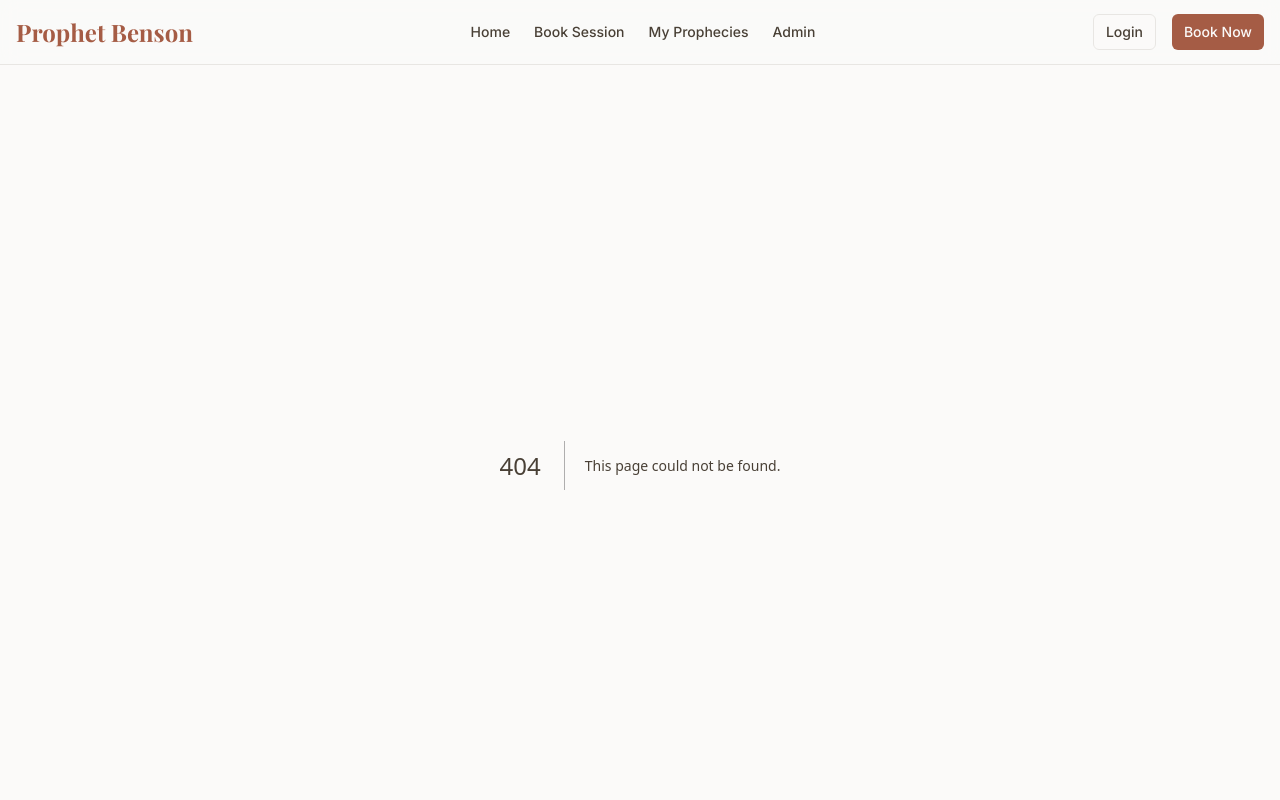
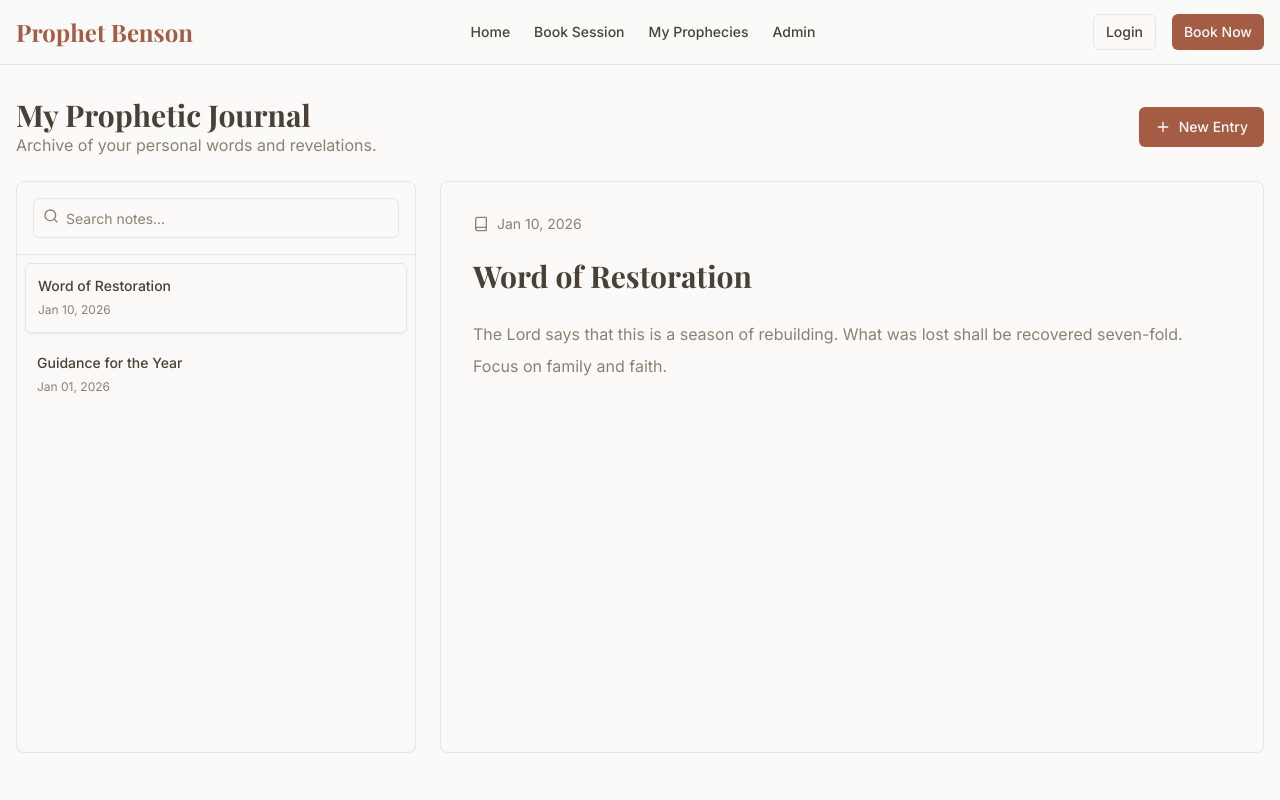
Before and after one commit to TheCrossChurchInt/website, a Next.js app: page /prophecies in a window 1280 px wide. Before the commit this address had no page. Shown: the top 800 px of the page. Built offline with nearby package versions, Linux system fonts and the light colour scheme; a web font is replaced by a local one.

Commit message:
feat(journal): add prophetic journal with create/view functionality

```diff
--- /dev/null
+++ b/app/prophecies/page.tsx
@@ -0,0 +1,130 @@
+"use client";
+
+import { useState } from "react";
+import { Button } from "@/components/ui/button";
+import { Card, CardHeader, CardTitle, CardContent } from "@/components/ui/card";
+import { Input } from "@/components/ui/input";
+import { Plus, Search, Book } from "lucide-react";
+
+type Note = {
+    id: number;
+    title: string;
+    date: string;
+    content: string;
+};
+
+const MOCK_NOTES: Note[] = [
+    {
+        id: 1,
+        title: "Word of Restoration",
+        date: "Jan 10, 2026",
+        content: "The Lord says that this is a season of rebuilding. What was lost shall be recovered seven-fold. Focus on family and faith."
+    },
+    {
+        id: 2,
+        title: "Guidance for the Year",
+        date: "Jan 01, 2026",
+        content: "A year of open doors. Walk boldly into new territories. Do not fear the unknown, for I am with you."
+    }
+];
+
+export default function PropheciesPage() {
+    const [notes, setNotes] = useState<Note[]>(MOCK_NOTES);
+    const [selectedNote, setSelectedNote] = useState<Note | null>(MOCK_NOTES[0]);
+    const [isCreating, setIsCreating] = useState(false);
+    const [newNoteTitle, setNewNoteTitle] = useState("");
+    const [newNoteContent, setNewNoteContent] = useState("");
+
+    const handleSave = () => {
+        if (!newNoteTitle || !newNoteContent) return;
+        const newNote: Note = {
+            id: Date.now(),
+            title: newNoteTitle,
+            date: new Date().toLocaleDateString('en-US', { month: 'short', day: 'numeric', year: 'numeric' }),
+            content: newNoteContent
+        };
+        setNotes([newNote, ...notes]);
+        setSelectedNote(newNote);
+        setIsCreating(false);
+        setNewNoteTitle("");
+        setNewNoteContent("");
+    };
+
+    return (
+        <div className="container mx-auto py-8 px-4 h-[calc(100vh-80px)] flex flex-col">
+            <div className="flex justify-between items-center mb-6">
+                <div>
+                    <h1 className="font-serif text-3xl font-bold">My Prophetic Journal</h1>
+                    <p className="text-muted-foreground">Archive of your personal words and revelations.</p>
+                </div>
+                <Button onClick={() => { setIsCreating(true); setSelectedNote(null); }}>
+                    <Plus className="mr-2 h-4 w-4" /> New Entry
+                </Button>
+            </div>
+
+            <div className="grid md:grid-cols-3 gap-6 flex-1 overflow-hidden">
+                {/* Sidebar List */}
+                <Card className="flex flex-col h-full bg-muted/30">
+                    <div className="p-4 border-b">
+                        <div className="relative">
+                            <Search className="absolute left-2.5 top-2.5 h-4 w-4 text-muted-foreground" />
+                            <Input placeholder="Search notes..." className="pl-8 bg-background" />
+                        </div>
+                    </div>
+                    <div className="flex-1 overflow-y-auto p-2 space-y-2">
+                        {notes.map(note => (
+                            <button
+                                key={note.id}
+                                onClick={() => { setSelectedNote(note); setIsCreating(false); }}
+                                className={`w-full text-left p-3 rounded-md transition-colors ${selectedNote?.id === note.id && !isCreating ? 'bg-background shadow-sm border border-border' : 'hover:bg-background/50'}`}
+                            >
+                                <h4 className="font-medium text-sm truncate">{note.title}</h4>
+                                <span className="text-xs text-muted-foreground">{note.date}</span>
+                            </button>
+                        ))}
+                    </div>
+                </Card>
+
+                {/* Main Content Area */}
+                <Card className="md:col-span-2 h-full flex flex-col bg-background shadow-sm overflow-hidden">
+                    {isCreating ? (
+                        <div className="flex-1 flex flex-col p-6">
+                            <Input
+                                placeholder="Entry Title"
+                                className="text-xl font-bold border-none px-0 shadow-none focus-visible:ring-0 mb-4 h-auto"
+                                value={newNoteTitle}
+                                onChange={(e) => setNewNoteTitle(e.target.value)}
+                                autoFocus
+                            />
+                            <textarea
+                                className="flex-1 w-full resize-none border-none focus:outline-none text-muted-foreground leading-relaxed"
+                                placeholder="Write your prophecy or note here..."
+                                value={newNoteContent}
+                                onChange={(e) => setNewNoteContent(e.target.value)}
+                            />
+                            <div className="flex justify-end pt-4 border-t">
+                                <Button variant="ghost" onClick={() => { setIsCreating(false); setSelectedNote(notes[0]); }}>Cancel</Button>
+                                <Button onClick={handleSave}>Save Entry</Button>
+                            </div>
+                        </div>
+                    ) : selectedNote ? (
+                        <div className="flex-1 flex flex-col p-8 overflow-y-auto">
+                            <div className="flex items-center gap-2 text-muted-foreground text-sm mb-6">
+                                <Book className="h-4 w-4" />
+                                <span>{selectedNote.date}</span>
+                            </div>
+                            <h2 className="font-serif text-3xl font-bold mb-6 text-foreground">{selectedNote.title}</h2>
+                            <div className="prose max-w-none text-muted-foreground leading-loose">
+                                {selectedNote.content}
+                            </div>
+                        </div>
+                    ) : (
+                        <div className="flex-1 flex items-center justify-center text-muted-foreground">
+                            Select a note to view
+                        </div>
+                    )}
+                </Card>
+            </div>
+        </div>
+    );
+}
```
